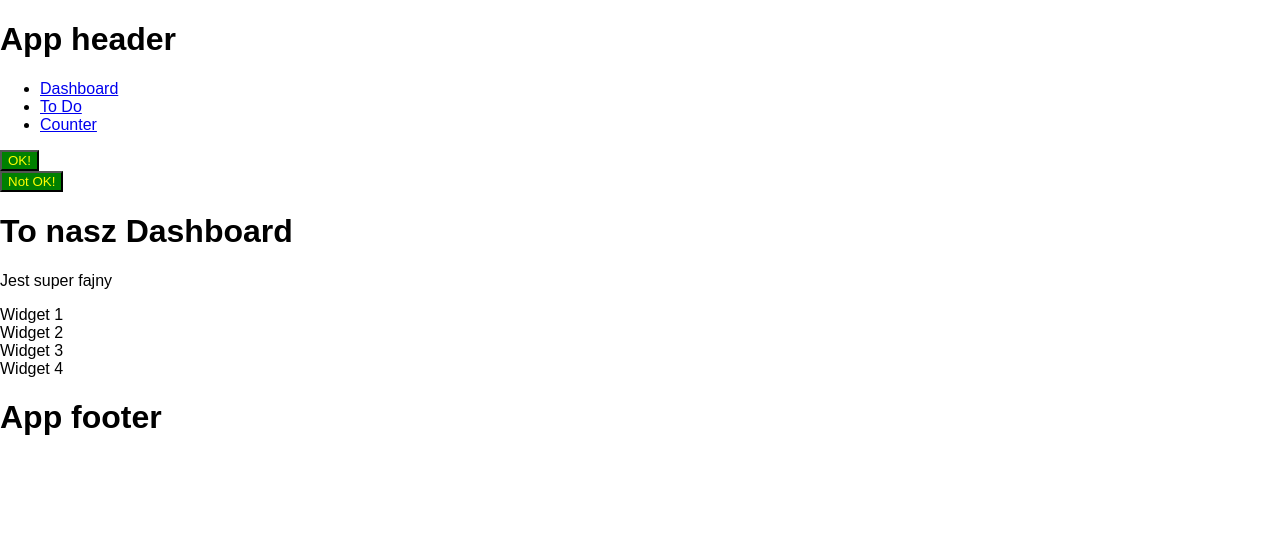
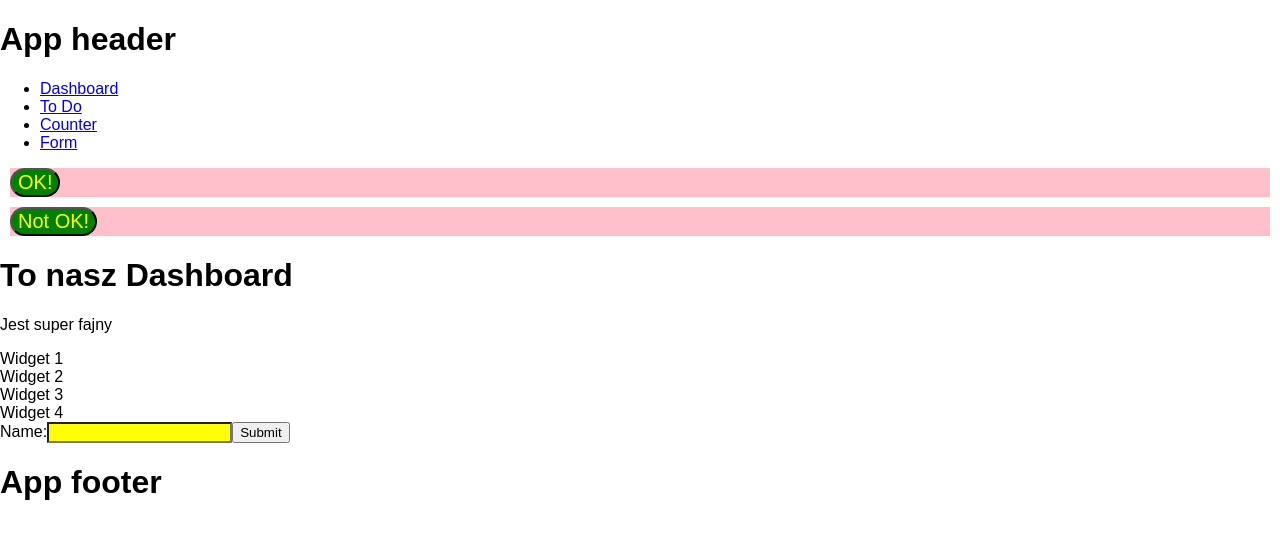
Before and after one commit to jakubfedyk/react_cw, a React (Create React App) app in the folder todo/: page /form in a window 1280 px wide. Shown: the top 538 px of the page. Built offline with nearby package versions, Linux system fonts and the light colour scheme.

Commit message:
creating form

```diff
--- a/todo/src/App.js
+++ b/todo/src/App.js
@@ -5,6 +5,7 @@ import Header from './components/Header';
 import ToDo from './components/ToDo';
 import Counter from './components/Counter';
 import Footer from './components/Footer';
+import Form from './components/form/Form';
 import './App.css';
 
 
@@ -17,6 +18,7 @@ class App extends Component {
                     <Route path='/' component={Dashboard}/>
                     <Route path='/todo' component={ToDo}/>
                     <Route path='/counter' component={Counter}/>
+                    <Route path='/form' component={Form}/>
                 <Footer/>
                 </div>
             </Router>
--- a/todo/src/components/Header.js
+++ b/todo/src/components/Header.js
@@ -1,6 +1,6 @@
 import React, { Component } from 'react';
 import { Link } from 'react-router-dom'
-import Button from './Button';
+import Button from './button/Button';
 
 
 class Header extends Component {
@@ -11,6 +11,7 @@ class Header extends Component {
                 <li><Link to ='/'>Dashboard</Link></li>
                 <li><Link to ='/todo'>To Do</Link></li>
                 <li><Link to ='/counter'>Counter</Link></li>
+                <li><Link to ='/form'>Form</Link></li>
             </ul>
             <Button label='OK!'/>
             <Button label='Not OK!'/>
--- /dev/null
+++ b/todo/src/components/button/Button.css
@@ -0,0 +1,4 @@
+.btn-container {
+    margin:10px;
+    background-color:pink;
+}
--- a/todo/src/components/Button.js
+++ b/todo/src/components/button/Button.js
@@ -1,12 +1,16 @@
 import React, {Component} from 'react';
+import './Button.css'
 
 class Button extends Component {
     render() {
-        const ButtonStyle ={
+        const ButtonStyle = {
             backgroundColor: 'green',
-            color:'yellow'
+            color: 'yellow',
+            fontSize: 20,
+            frameBorder:0,
+            borderRadius: 200,
         };
-        return <div>
+        return <div className="btn-container">
             <button style={ButtonStyle}>{this.props.label}</button>
         </div>
     }
--- /dev/null
+++ b/todo/src/components/form/Form.js
@@ -0,0 +1,18 @@
+import React, {Component} from 'react';
+
+class Form extends Component {
+    render() {
+        const FormStyle = {
+            backgroundColor:"yellow"
+        };
+        return <div>
+            <form>
+                <label>Name:
+                    <input style={FormStyle} type='text' name='name'/></label>
+                <input type='submit' value='Submit'/>
+            </form>
+        </div>
+    }
+}
+
+export default Form;
```
Also changed, not shown: todo/src/components/Stylesheet.js (deleted, +0 -21 lines).
